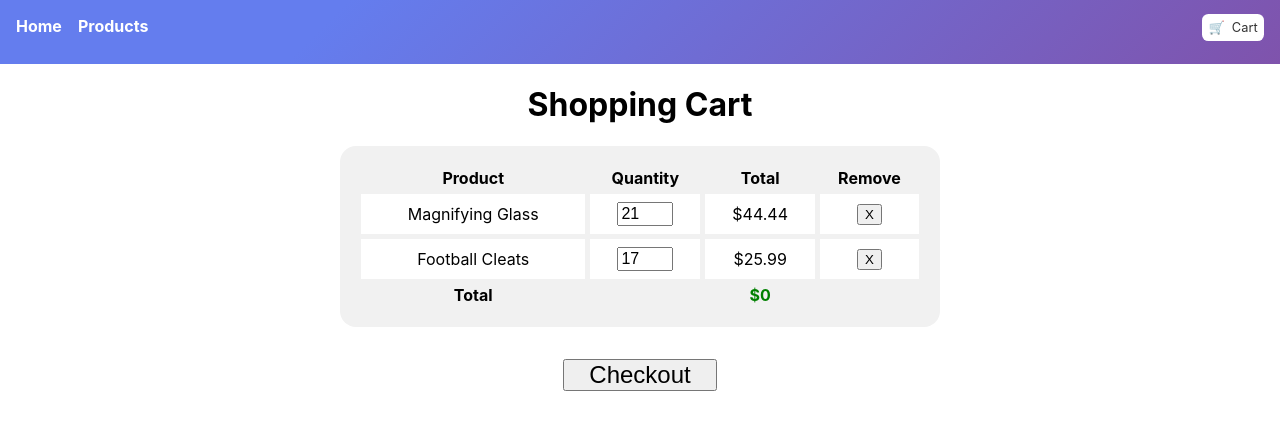
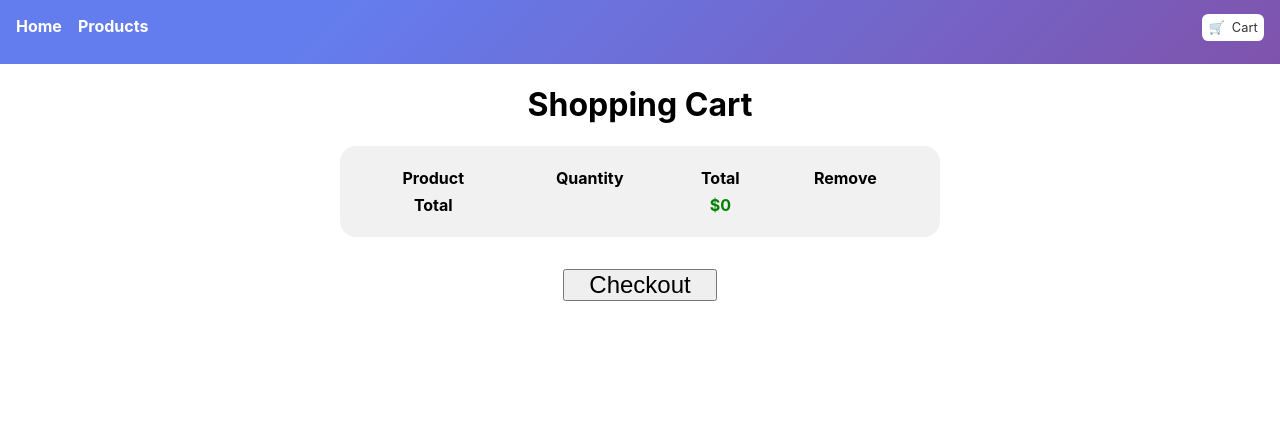
Before and after one commit to barrosdvlpr/Redux-course-3, a React (Vite) app: page /cart in a window 1280 px wide. Shown: the top 430 px of the page. Built offline with nearby package versions, Linux system fonts and the light colour scheme.

Commit message:
combining-data-from-two-redux-slices

```diff
--- a/src/features/cart/Cart.tsx
+++ b/src/features/cart/Cart.tsx
@@ -1,7 +1,10 @@
 import React from "react";
+import { useAppSelector } from "../../app/hooks";
 import styles from "./Cart.module.css";
 
 export function Cart() {
+  const products = useAppSelector((state) => state.products.products)
+  const items = useAppSelector((state) => state.cart.items)
   return (
     <main className="page">
       <h1>Shopping Cart</h1>
@@ -15,30 +18,20 @@ export function Cart() {
           </tr>
         </thead>
         <tbody>
+          {Object.entries(items).map(([id, quantity]) => (
           <tr>
-            <td>Magnifying Glass</td>
+            <td>{products[id].name}</td>
             <td>
-              <input type="text" className={styles.input} defaultValue={21} />
+              <input type="text" className={styles.input} defaultValue={quantity} />
             </td>
-            <td>$44.44</td>
+            <td>${products[id].price}</td>
             <td>
-              <button aria-label="Remove Magnifying Glass from Shopping Cart">
+              <button aria-label={`Remove ${products[id].name} from Shopping Cart`}>
                 X
               </button>
             </td>
           </tr>
-          <tr>
-            <td>Football Cleats</td>
-            <td>
-              <input type="text" className={styles.input} defaultValue={17} />
-            </td>
-            <td>$25.99</td>
-            <td>
-              <button aria-label="Remove Football Cleats from Shopping Cart">
-                X
-              </button>
-            </td>
-          </tr>
+          ))}
         </tbody>
         <tfoot>
           <tr>
```
